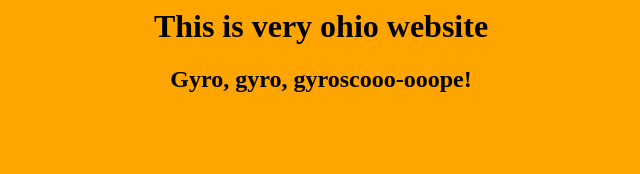
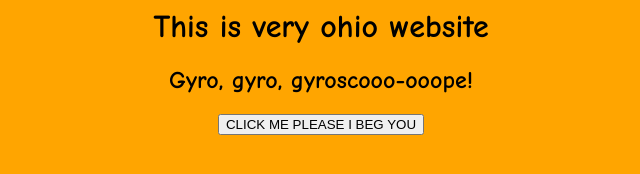
Before and after one commit to goobguy/goobguy.github.io-rizz_ohio, a plain HTML site: page index.html in a window 1280 px wide. Shown: the whole page, without its empty margins (319-959 px from the left). Drawn offline with Linux system fonts and the light colour scheme.

Commit message:
Update index.html

```diff
--- a/index.html
+++ b/index.html
@@ -1,6 +1,8 @@
 <title>Sooo Good Clicker</title>
 <body bgcolor="orange" style="
-  text-align: center;">
+  text-align: center;
+  font-family: Comic Sans MS, cursive, sans-serif;">
 <h1>This is very ohio website</h1>
 <h2> Gyro, gyro, gyroscooo-ooope!</h2>
+  <button>CLICK ME PLEASE I BEG YOU</button>
 </body>
```
